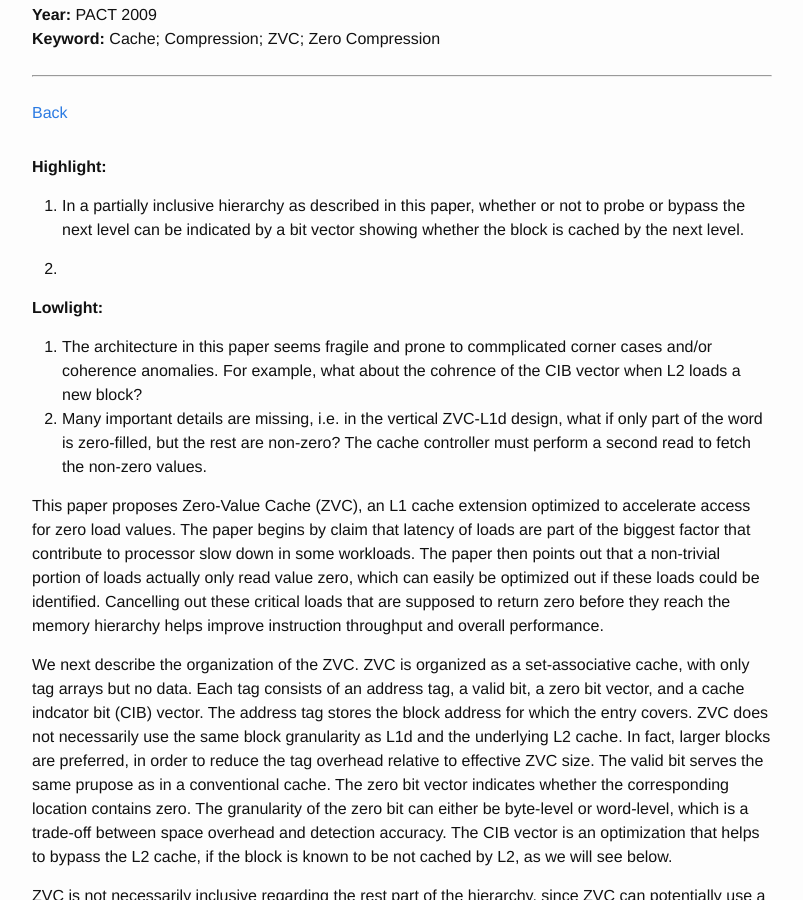
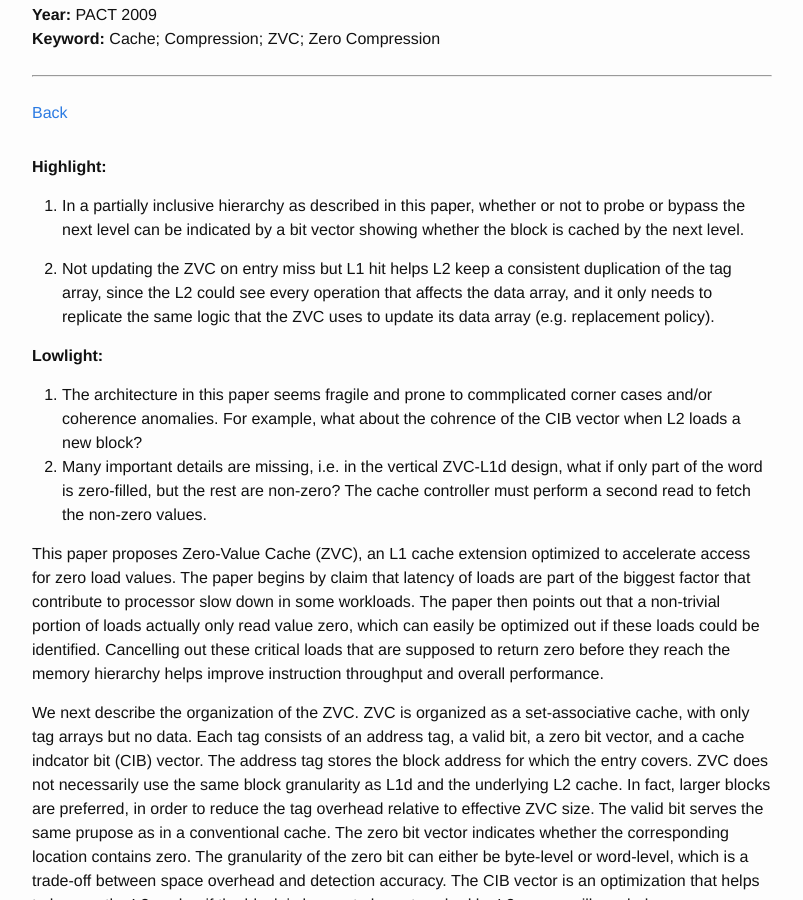
Before and after one commit to wangziqi2013/wangziqi2013.github.io, a Jekyll site: the page built from _posts/2020-06-26-zvc.markdown, in a window 1280 px wide and 900 px high, scrolled down 337 px. Shown: the whole window, without its empty margins (238-1041 px from the left). Built offline with Jekyll 4.4.1, drawn with Linux system fonts in a browser that asks for light colours.

Commit message:
Adding highlight

```diff
--- a/_posts/2020-06-26-zvc.markdown
+++ b/_posts/2020-06-26-zvc.markdown
@@ -18,7 +18,9 @@ version_mgmt:
 1. In a partially inclusive hierarchy as described in this paper, whether or not to probe or bypass the next level
    can be indicated by a bit vector showing whether the block is cached by the next level.
 
-2.
+2. Not updating the ZVC on entry miss but L1 hit helps L2 keep a consistent duplication of the tag array, since the L2
+   could see every operation that affects the data array, and it only needs to replicate the same logic that the ZVC
+   uses to update its data array (e.g. replacement policy).
 
 **Lowlight:**
 
```
